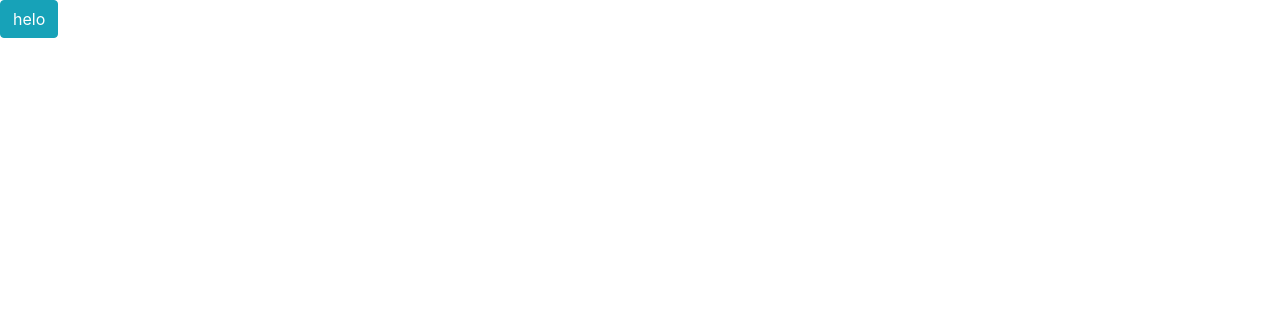
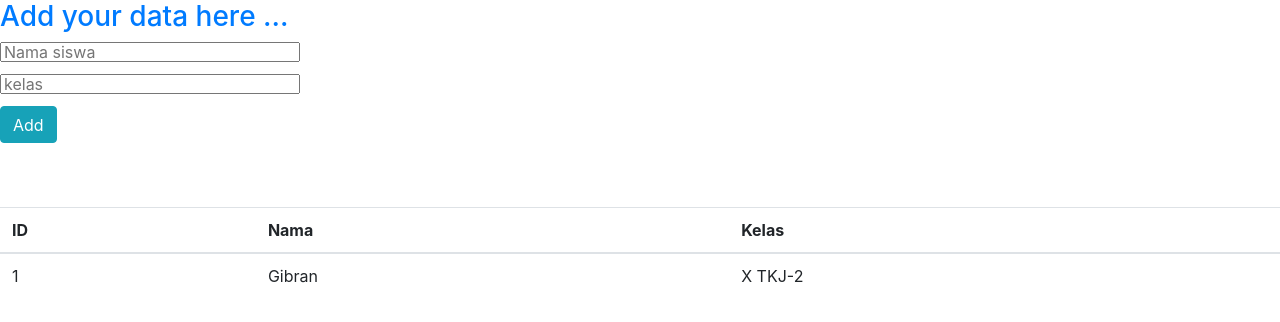
Before and after one commit to gibran-abdillah/simple-crud, a Flask app: page / in a window 1280 px wide. Shown: the top 322 px of the page. Run offline with Flask 2, Linux system fonts and the light colour scheme; some libraries are stand-ins or nearby versions.

Commit message:
add feature

```diff
--- a/core/modules/controllers.py
+++ b/core/modules/controllers.py
@@ -1,6 +1,18 @@
 from core import *
-from .data import *
+from core.modules.data import *
 
 @app.route('/')
 def index_page():
     return render_template('index.html')
+
+
+@app.route('/add-siswa',methods=["POST","GET"])
+
+def add_data():
+    if request.method == 'POST':
+        nama = request.form['nama']
+        kelas = request.form['kelas']
+        anjg = data_siswa(nama=nama,kelas=kelas)
+        db.session.add(anjg)
+        db.session.commit()
+        return 'Sukses'
--- /dev/null
+++ b/core/static/css/styles.css
@@ -0,0 +1,5 @@
+.input-text {
+    width: 300px;
+    height:20px;
+    margin-bottom: 12px;
+}
--- a/core/templates/header.html
+++ b/core/templates/header.html
@@ -1,4 +1,5 @@
 <head>
     <meta name='viewport' content='width=device-width, initial-scale=1.0'>
     <link href='{{url_for("static",filename="bootstrap/css/bootstrap.min.css")}}' rel='stylesheet'>
+    <link href='{{url_for("static",filename="css/styles.css")}}' rel='stylesheet'>
 </head>
--- a/core/templates/index.html
+++ b/core/templates/index.html
@@ -3,5 +3,31 @@
     {% include 'header.html' %}
 </html>
 <body>
-<a href='#' class='btn btn-info'>helo</a>
+
+<form action='/add-siswa' method="POST">
+
+<h3 class='text text-primary'>Add your data here ... </h1>
+<input type='text' name='nama' placeholder="Nama siswa" class='input-text'>
+<br>
+<input type='text' name='kelas' class='input-text' placeholder="kelas"><br><input type='submit' class='btn btn-info' value="Add" style='height:37px;'>
+</form>
+    <br>
+    <br>
+<table class='table'>
+    <thead>
+        <tr>
+            <th>ID </th>
+            <th>Nama </th>
+            <th>Kelas </th>
+        </tr>
+    </thead>
+    <tbody>
+        <tr class='info'>
+            <td>1</td>
+            <td>Gibran </td>
+            <td>X TKJ-2</td>
+        </tr>
+    </tbody>
+</table>
+</table>
 </body>
```
Also changed, not shown: core/modules/data.py (+7 -3 lines), core/simple.db.
